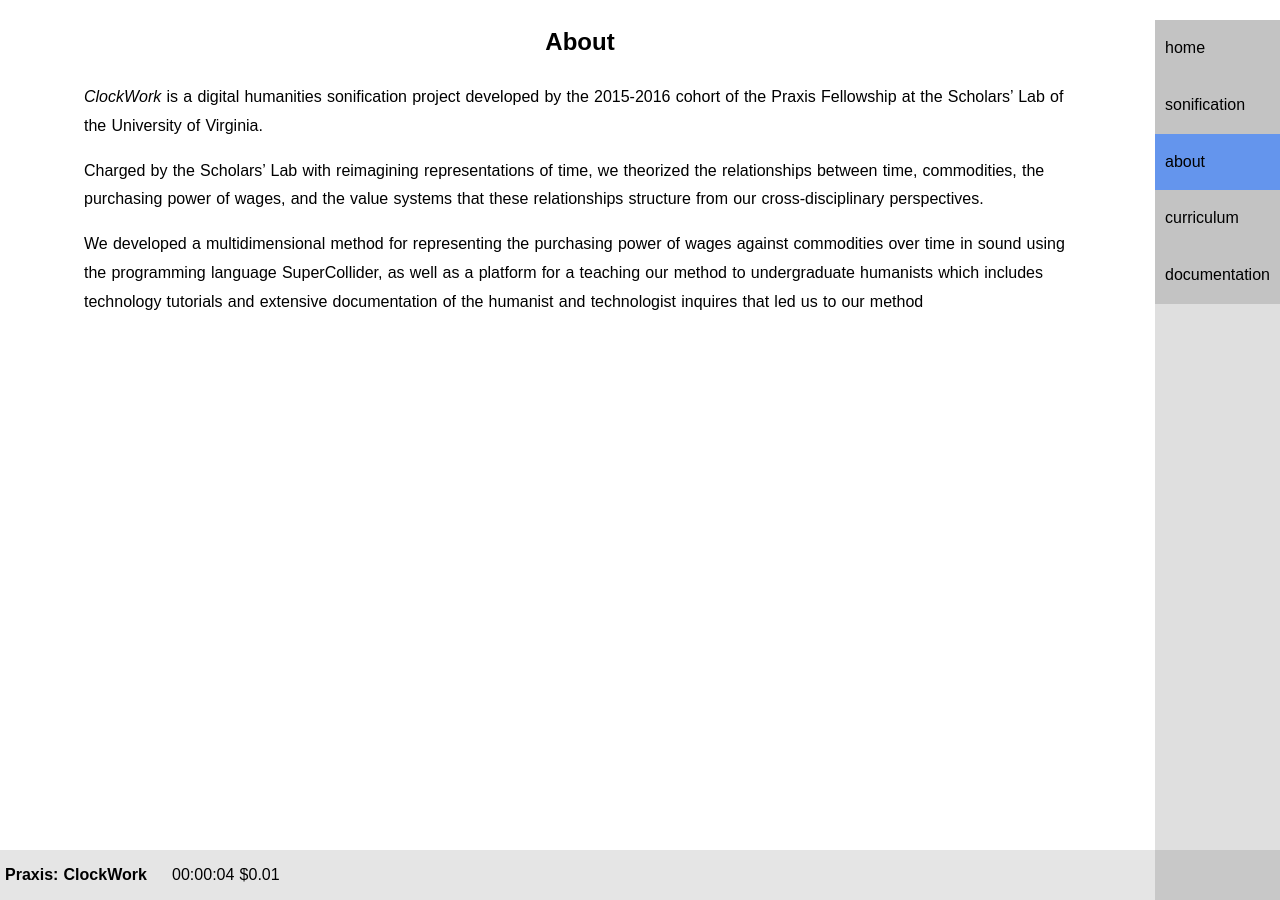
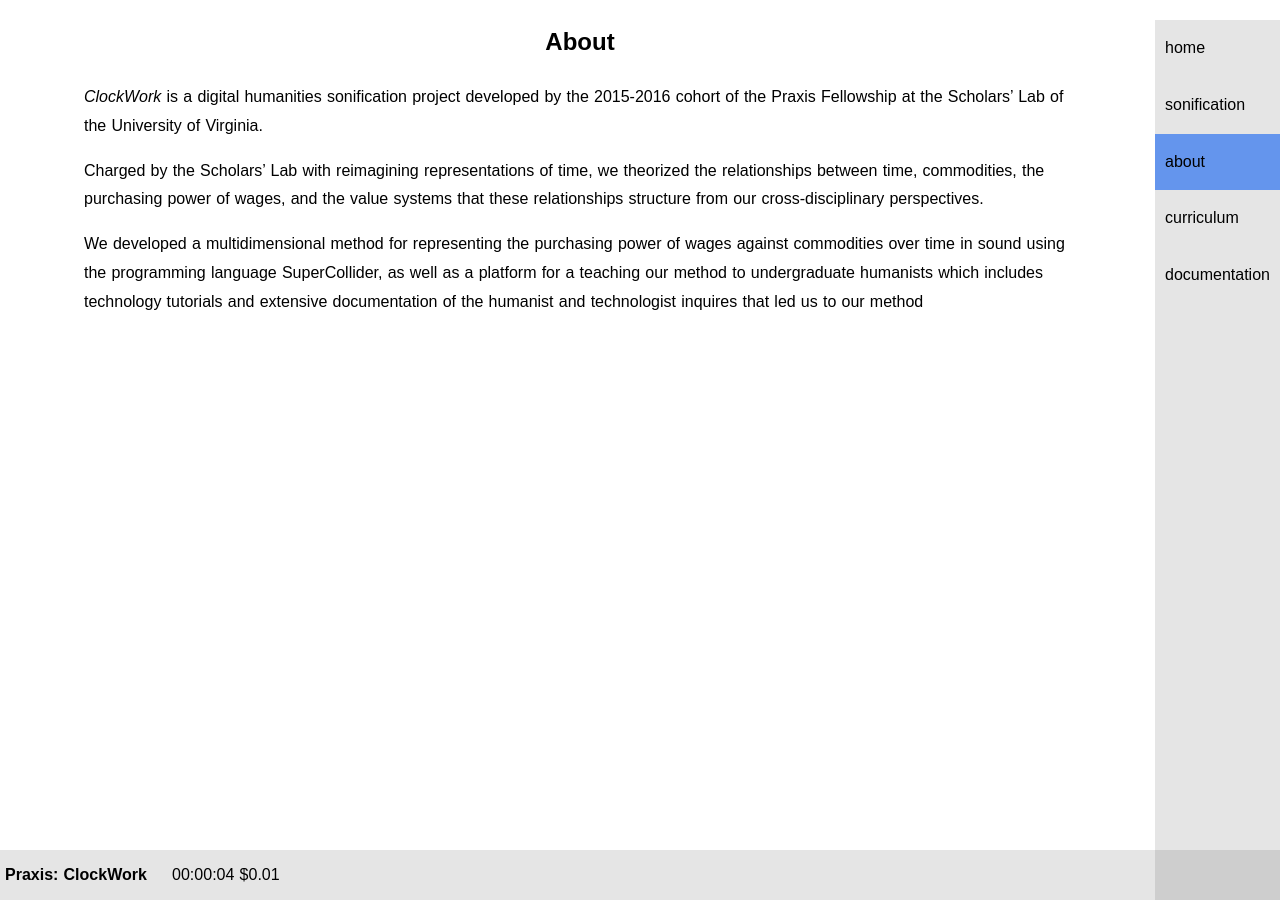
Before and after one commit to scholarslab/clockwork, a Jekyll site: the page built from about.md, in a window 1280 px wide. Built offline with Jekyll 4.4.1, drawn with Linux system fonts in a browser that asks for light colours; some web fonts are replaced.

Commit message:
changed color of nav bar on larger media query page so that its not being doubled by a different style .... basically its a lighter gray now

```diff
--- a/css/main.css
+++ b/css/main.css
@@ -25,11 +25,14 @@
   text-decoration: none;
 }
 
+nav {
+  background-color: rgba(0,0,0,0.10);
+}
+
 nav ul {
   list-style-type: none;
   margin: 0;
   padding: 0;
-  /*background-color: #ccffff;*/
 }
 
 
@@ -84,17 +87,12 @@
   background-color: lightseagreen;
 }
 
-.sonificationpage nav {
-  background-color: rgba (0,0,0,.125)
-}
 
 .sonificationpage nav ul {
   list-style-type: none;
   margin: 0;
   padding: 0;
   overflow: hidden;
-  background-color: rgba(0,0,0,.125);
-
 }
 
 .sonificationpage nav li {
@@ -109,17 +107,11 @@
   text-decoration: none;
 }
 
-.aboutpage nav {
-  background-color: rgba (0,0,0,.125)
-}
-
 .aboutpage nav ul {
   list-style-type: none;
   margin: 0;
   padding: 0;
   overflow: hidden;
-  background-color: rgba(0,0,0,.125);
-
 }
 
 .aboutpage nav li {
@@ -134,17 +126,11 @@
   text-decoration: none;
 }
 
-.curriculumpage nav {
-  background-color: rgba (0,0,0,.125)
-}
-
 .curriculumpage nav ul {
   list-style-type: none;
   margin: 0;
   padding: 0;
   overflow: hidden;
-  background-color: rgba(0,0,0,.125);
-
 }
 
 .curriculumpage nav li {
@@ -190,7 +176,7 @@
     height: 100%;
     overflow: auto;
     right: 0;
-    background-color: rgba(0,0,0,.125);
+    background-color: rgba(0,0,0,.10);
   }
 
   .sonificationpage nav li a {
@@ -245,19 +231,6 @@
 
 }
 
-  /*.Sonification {*/
-    /*background-color: #b3b3cc;*/
-  /*}*/
-
-  /*.Documentation {*/
-    /*background-color: #80ffdf;*/
-  /*}*/
-  /*.Curriculum {*/
-    /*background-color: #f2f2f2;*/
-  /*}*/
-  /*.About {*/
-    /*background-color: #d9b3ff;*/
-  /*}*/
 
 .marginalia {
 font-family: "Droid Sans", sans-serif;
```
